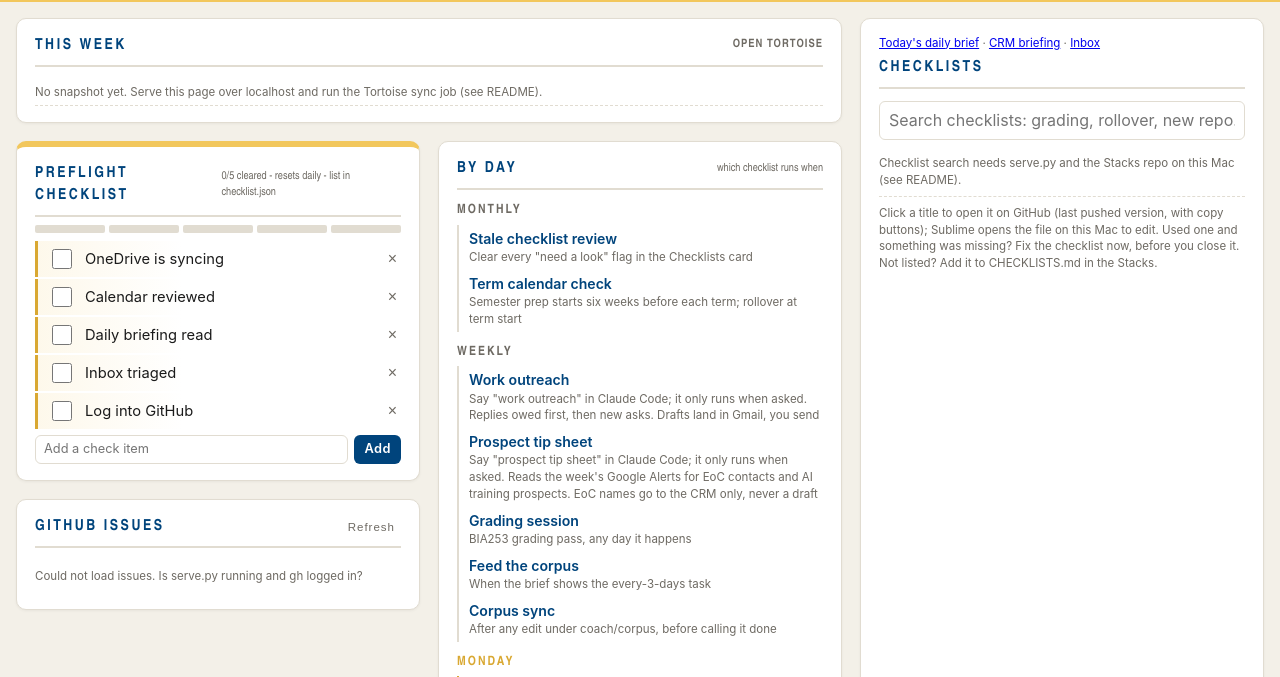
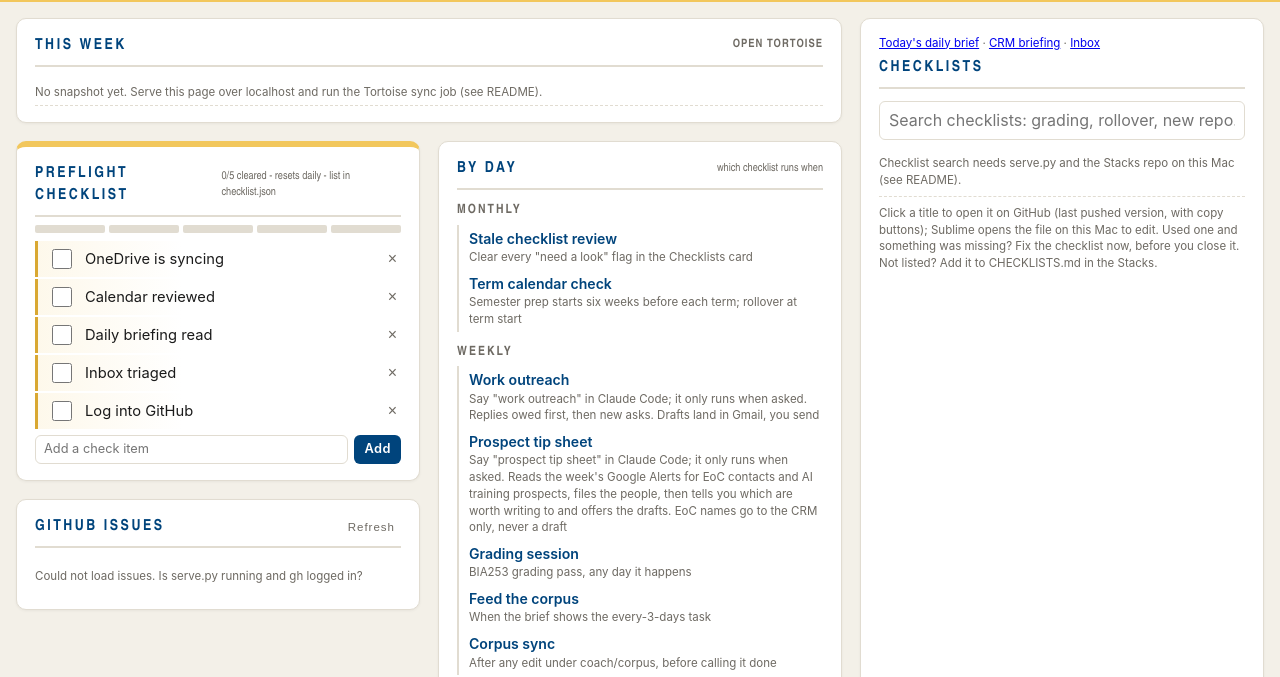
Before and after one commit to gregdyche/starthere, a plain HTML site: page STARTHERE.html in a window 1280 px wide. Shown: the part 108-785 px from the top of the page. Drawn offline with Linux system fonts and the light colour scheme; no server answers.

Commit message:
Weekly: prospect tip sheet line says what comes back (advice and draft offers)
Co-Authored-By: Claude Fable 5.2 <noreply@anthropic.com>

```diff
--- a/STARTHERE.html
+++ b/STARTHERE.html
@@ -365,7 +365,7 @@
     <h3>Weekly</h3>
     <ul>
       <li><button onclick="clFind('Outreach')">Work outreach</button><span class="small">Say "work outreach" in Claude Code; it only runs when asked. Replies owed first, then new asks. Drafts land in Gmail, you send</span></li>
-      <li><button onclick="clFind('Prospect tip sheet')">Prospect tip sheet</button><span class="small">Say "prospect tip sheet" in Claude Code; it only runs when asked. Reads the week's Google Alerts for EoC contacts and AI training prospects. EoC names go to the CRM only, never a draft</span></li>
+      <li><button onclick="clFind('Prospect tip sheet')">Prospect tip sheet</button><span class="small">Say "prospect tip sheet" in Claude Code; it only runs when asked. Reads the week's Google Alerts for EoC contacts and AI training prospects, files the people, then tells you which are worth writing to and offers the drafts. EoC names go to the CRM only, never a draft</span></li>
       <li><button onclick="clFind('Grading session')">Grading session</button><span class="small">BIA253 grading pass, any day it happens</span></li>
       <li><button onclick="clFind('Feed the corpus')">Feed the corpus</button><span class="small">When the brief shows the every-3-days task</span></li>
       <li><button onclick="clFind('Corpus sync')">Corpus sync</button><span class="small">After any edit under coach/corpus, before calling it done</span></li>
```
